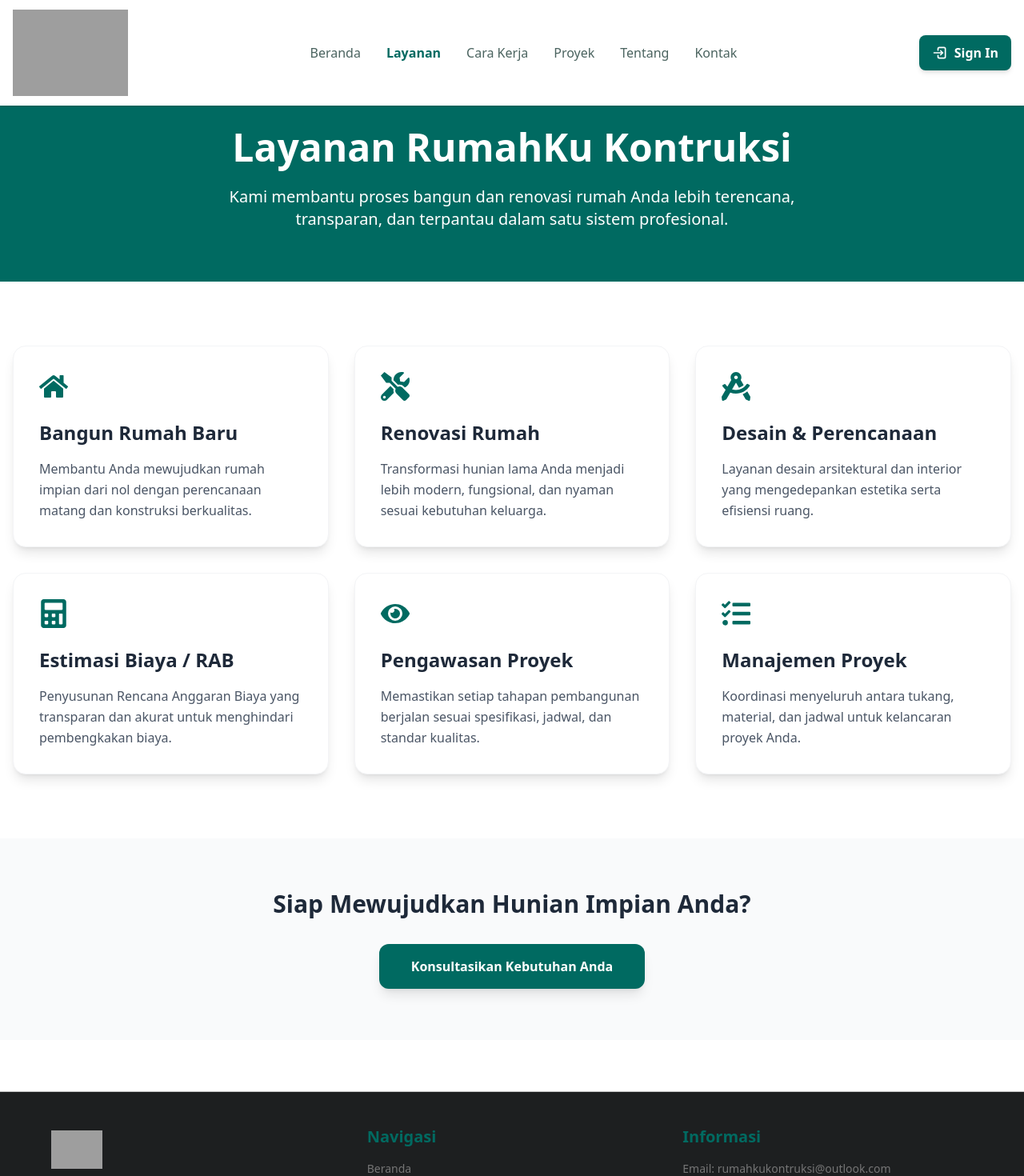
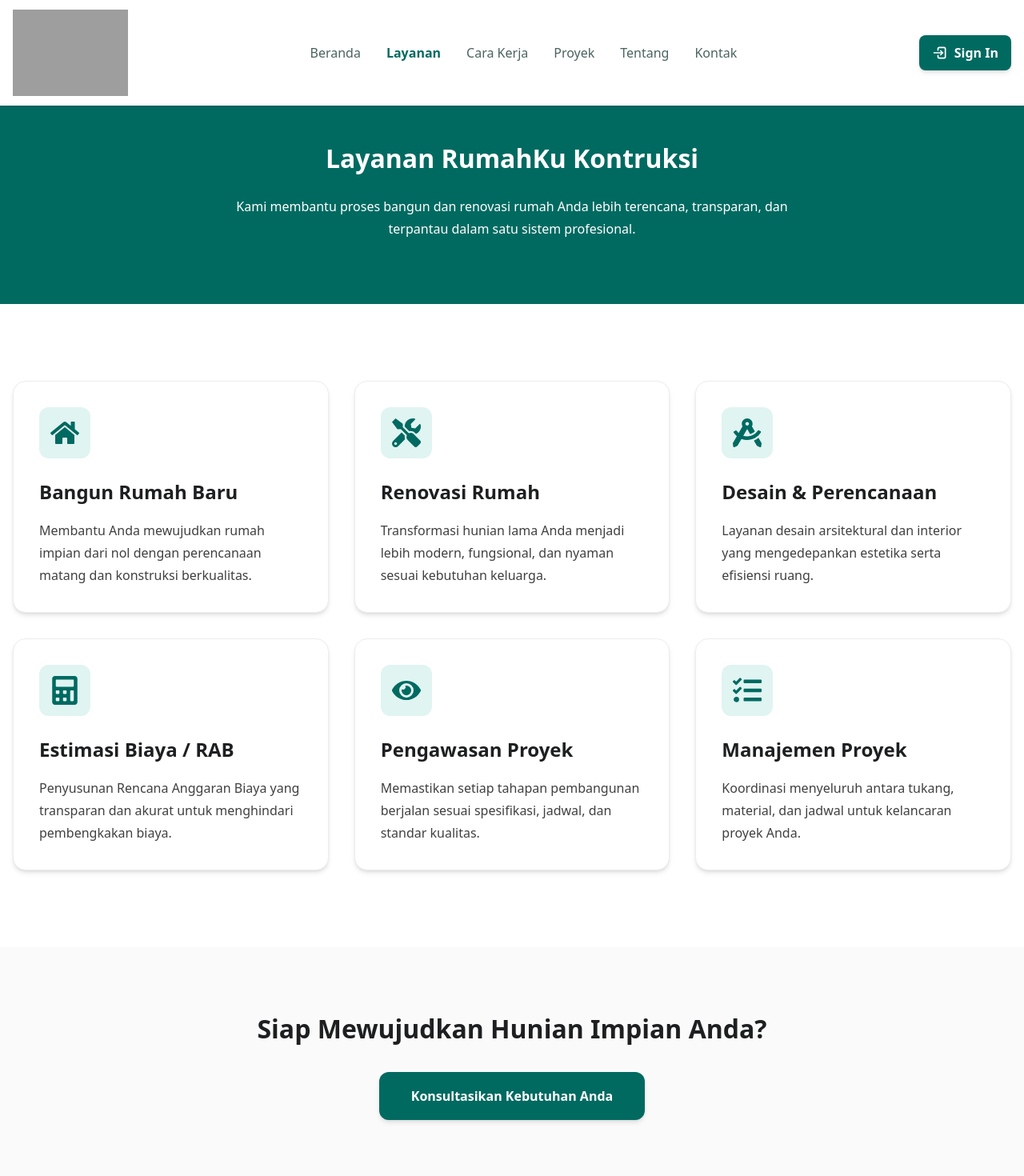
Before and after one commit to syahputrawork98-sketch/RKK-RumahKuKontruksi, a React (Vite) app in the folder client/: page /layanan in a window 1280 px wide. Shown: the top 1470 px of the page at 80% size. Built offline with nearby package versions, Linux system fonts and the light colour scheme; grey boxes are pictures that could not be loaded.

Commit message:
style(client): polish public page consistency

```diff
--- a/client/src/modules/guest/pages/CaraKerja.jsx
+++ b/client/src/modules/guest/pages/CaraKerja.jsx
@@ -45,17 +45,17 @@ const CaraKerja = () => {
     return (
         <main className="pt-24 pb-16">
             {/* Header */}
-            <section className="py-16 px-4 bg-gray-50 border-b border-gray-100">
+            <section className="py-20 px-4 bg-neutral-20 border-b border-neutral-30">
                 <div className="container mx-auto text-center">
                     <motion.h1
-                        className="text-4xl md:text-5xl font-bold text-gray-800 mb-6"
+                        className="text-heading-l-bold md:text-display font-bold text-neutral-100 mb-6"
                         initial={{ opacity: 0, y: -20 }}
                         animate={{ opacity: 1, y: 0 }}
                     >
                         Cara Kerja RumahKu Kontruksi
                     </motion.h1>
                     <motion.p
-                        className="text-xl text-gray-600 max-w-2xl mx-auto"
+                        className="text-l-regular md:text-heading-s-regular text-neutral-90 max-w-2xl mx-auto"
                         initial={{ opacity: 0 }}
                         animate={{ opacity: 1 }}
                         transition={{ delay: 0.2 }}
@@ -86,13 +86,13 @@ const CaraKerja = () => {
                                 </div>
 
                                 {/* Content */}
-                                <div className="text-center md:text-left bg-white p-8 rounded-3xl border border-gray-100 shadow-sm hover:shadow-md transition-shadow flex-grow">
+                                <div className="text-center md:text-left bg-white p-8 rounded-3xl border border-neutral-30 shadow-sm hover:shadow-md transition-shadow flex-grow">
                                     <div className="flex items-center justify-center md:justify-start gap-3 mb-3">
-                                        <span className="text-primary-main font-bold text-xl">Langkah {index + 1}</span>
-                                        <div className="h-px bg-gray-200 flex-grow hidden md:block"></div>
+                                        <span className="text-primary-main text-m-bold uppercase tracking-wider">Langkah {index + 1}</span>
+                                        <div className="h-px bg-neutral-30 flex-grow hidden md:block"></div>
                                     </div>
-                                    <h3 className="text-2xl font-bold mb-4 text-gray-800">{step.title}</h3>
-                                    <p className="text-gray-600 leading-relaxed text-lg">{step.desc}</p>
+                                    <h3 className="text-heading-m-bold mb-4 text-neutral-100">{step.title}</h3>
+                                    <p className="text-l-regular text-neutral-90 leading-relaxed">{step.desc}</p>
                                 </div>
                             </motion.div>
                         ))}
--- a/client/src/modules/guest/pages/Layanan.jsx
+++ b/client/src/modules/guest/pages/Layanan.jsx
@@ -40,17 +40,17 @@ const Layanan = () => {
     return (
         <main className="pt-24 pb-16">
             {/* Hero Section */}
-            <section className="bg-primary-main text-white py-16 px-4">
+            <section className="bg-primary-main text-neutral-10 py-20 px-4">
                 <div className="container mx-auto text-center">
                     <motion.h1
-                        className="text-4xl md:text-5xl font-bold mb-6"
+                        className="text-heading-l-bold md:text-display mb-6"
                         initial={{ opacity: 0, y: -20 }}
                         animate={{ opacity: 1, y: 0 }}
                     >
                         Layanan RumahKu Kontruksi
                     </motion.h1>
                     <motion.p
-                        className="text-xl max-w-3xl mx-auto opacity-90"
+                        className="text-l-regular md:text-heading-s-regular max-w-3xl mx-auto opacity-90"
                         initial={{ opacity: 0 }}
                         animate={{ opacity: 1 }}
                         transition={{ delay: 0.2 }}
@@ -62,21 +62,23 @@ const Layanan = () => {
             </section>
 
             {/* Services Grid */}
-            <section className="py-20 px-4">
+            <section className="py-24 px-4 bg-white">
                 <div className="container mx-auto">
                     <div className="grid md:grid-cols-2 lg:grid-cols-3 gap-8">
                         {services.map((service, index) => (
                             <motion.div
                                 key={index}
-                                className="bg-white p-8 rounded-2xl shadow-lg border border-gray-100 hover:shadow-xl transition-shadow"
+                                className="bg-white p-8 rounded-2xl shadow-md border border-neutral-30 hover:shadow-xl transition-all duration-300 hover:-translate-y-1"
                                 initial={{ opacity: 0, y: 20 }}
                                 whileInView={{ opacity: 1, y: 0 }}
                                 transition={{ delay: index * 0.1 }}
                                 viewport={{ once: true }}
                             >
-                                <div className="mb-6">{service.icon}</div>
-                                <h3 className="text-2xl font-bold mb-4 text-gray-800">{service.title}</h3>
-                                <p className="text-gray-600 leading-relaxed">{service.desc}</p>
+                                <div className="mb-6 bg-primary-surface w-16 h-16 rounded-xl flex items-center justify-center">
+                                    {service.icon}
+                                </div>
+                                <h3 className="text-heading-m-bold mb-4 text-neutral-100">{service.title}</h3>
+                                <p className="text-l-regular text-neutral-90 leading-relaxed">{service.desc}</p>
                             </motion.div>
                         ))}
                     </div>
@@ -84,12 +86,12 @@ const Layanan = () => {
             </section>
 
             {/* CTA Section */}
-            <section className="py-16 px-4 bg-gray-50">
+            <section className="py-20 px-4 bg-neutral-20">
                 <div className="container mx-auto text-center">
-                    <h2 className="text-3xl font-bold mb-8 text-gray-800">Siap Mewujudkan Hunian Impian Anda?</h2>
+                    <h2 className="text-heading-l-bold mb-8 text-neutral-100">Siap Mewujudkan Hunian Impian Anda?</h2>
                     <Link
                         to="/contact"
-                        className="inline-block bg-primary-main hover:bg-primary-hover text-white font-bold py-4 px-10 rounded-xl transition-all shadow-lg hover:shadow-xl transform hover:-translate-y-1"
+                        className="inline-block bg-primary-main hover:bg-primary-hover text-neutral-10 text-l-bold py-4 px-10 rounded-xl transition-all shadow-md hover:shadow-lg transform hover:-translate-y-1"
                     >
                         Konsultasikan Kebutuhan Anda
                     </Link>
--- a/client/src/modules/guest/pages/Tentang.jsx
+++ b/client/src/modules/guest/pages/Tentang.jsx
@@ -7,9 +7,9 @@ import TentangTim from "../components/tentang/TentangTim";
 
 const Tentang = () => {
     return (
-        <main className="pt-24 pb-16 space-y-12">
+        <main className="pt-24 pb-24 space-y-24">
             <TentangIntro />
-            <div className="space-y-20">
+            <div className="space-y-24">
                 <TentangVisi />
                 <TentangMisi />
                 <TentangNilai />
```
Also changed, not shown: client/src/modules/guest/pages/Proyek.jsx (+14 -14 lines).
